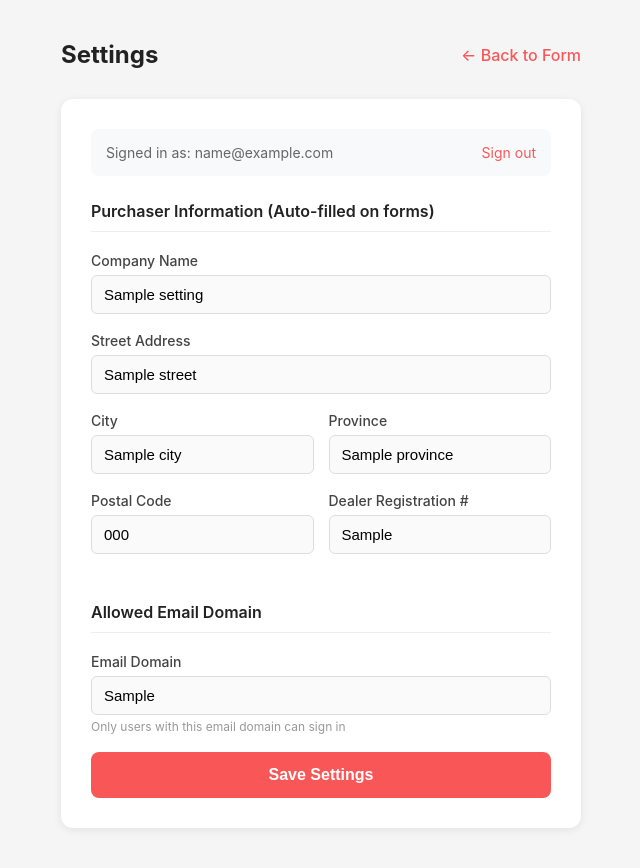
After one commit to brent-sudo/clutchbc, a Flask app: template templates/settings.html in a window 1280 px wide. The commit adds this page. Shown: the whole page, without its empty margins (319-959 px from the left). Run offline with Flask 3, Linux system fonts and the light colour scheme; the template is opened without the code that fills it: most values are stand-ins (such as "Sample title", 1, 10 or a date in 2020).

Commit message:
Add Google login and settings page

```diff
--- a/app.py
+++ b/app.py
@@ -7,12 +7,16 @@ Supports both digital and scanned PDFs (via OCR).
 
 import os
 import re
+import json
+import sqlite3
 from datetime import datetime
 from pathlib import Path
+from functools import wraps
 
-from flask import Flask, render_template, request, send_file, jsonify
+from flask import Flask, render_template, request, send_file, jsonify, redirect, url_for, session
 from pypdf import PdfReader, PdfWriter
 from werkzeug.utils import secure_filename
+from authlib.integrations.flask_client import OAuth
 
 # OCR support for scanned PDFs and images
 try:
@@ -32,27 +36,103 @@ except ImportError:
 
 app = Flask(__name__)
 app.config['MAX_CONTENT_LENGTH'] = 16 * 1024 * 1024  # 16MB max
+app.secret_key = os.environ.get('SECRET_KEY', 'dev-secret-key-change-in-production')
+
+# Google OAuth setup
+oauth = OAuth(app)
+google = oauth.register(
+    name='google',
+    client_id=os.environ.get('GOOGLE_CLIENT_ID'),
+    client_secret=os.environ.get('GOOGLE_CLIENT_SECRET'),
+    server_metadata_url='https://accounts.google.com/.well-known/openid-configuration',
+    client_kwargs={'scope': 'openid email profile'},
+)
 
 # Use /tmp for uploads in production (writable), local folder for development
 import tempfile
 if os.environ.get('RENDER'):
     app.config['UPLOAD_FOLDER'] = Path(tempfile.gettempdir()) / 'apv9t_uploads'
+    DB_PATH = Path(tempfile.gettempdir()) / 'apv9t_settings.db'
 else:
     app.config['UPLOAD_FOLDER'] = Path(__file__).parent / 'uploads'
+    DB_PATH = Path(__file__).parent / 'settings.db'
 app.config['UPLOAD_FOLDER'].mkdir(exist_ok=True)
 
 # Path to APV9T template
 APV9T_TEMPLATE = Path(__file__).parent / 'APV9T Form.pdf'
 
-# Purchaser info (always Clutch Technologies Inc)
-PURCHASER = {
-    "name": "Clutch Technologies Inc",
+# Default settings (used if database is empty)
+DEFAULT_SETTINGS = {
+    "company_name": "Clutch Technologies Inc",
     "street": "1735-4311 Hazelbridge Way",
     "city": "Richmond",
     "province": "BC",
     "postal_code": "V6X 3L7",
     "dealer_reg": "D50035",
+    "allowed_domain": "clutch.ca",
 }
+
+
+def init_db():
+    """Initialize SQLite database for settings."""
+    conn = sqlite3.connect(DB_PATH)
+    c = conn.cursor()
+    c.execute('''CREATE TABLE IF NOT EXISTS settings
+                 (key TEXT PRIMARY KEY, value TEXT)''')
+    conn.commit()
+    conn.close()
+
+
+def get_settings():
+    """Get all settings from database."""
+    init_db()
+    conn = sqlite3.connect(DB_PATH)
+    c = conn.cursor()
+    c.execute('SELECT key, value FROM settings')
+    rows = c.fetchall()
+    conn.close()
+    settings = DEFAULT_SETTINGS.copy()
+    for key, value in rows:
+        settings[key] = value
+    return settings
+
+
+def save_settings(new_settings):
+    """Save settings to database."""
+    init_db()
+    conn = sqlite3.connect(DB_PATH)
+    c = conn.cursor()
+    for key, value in new_settings.items():
+        c.execute('INSERT OR REPLACE INTO settings (key, value) VALUES (?, ?)', (key, value))
+    conn.commit()
+    conn.close()
+
+
+def get_purchaser():
+    """Get purchaser info from settings."""
+    settings = get_settings()
+    return {
+        "name": settings.get("company_name", ""),
+        "street": settings.get("street", ""),
+        "city": settings.get("city", ""),
+        "province": settings.get("province", ""),
+        "postal_code": settings.get("postal_code", ""),
+        "dealer_reg": settings.get("dealer_reg", ""),
+    }
+
+
+def login_required(f):
+    """Decorator to require login for routes."""
+    @wraps(f)
+    def decorated_function(*args, **kwargs):
+        if 'user' not in session:
+            return redirect(url_for('login'))
+        return f(*args, **kwargs)
+    return decorated_function
+
+
+# Legacy PURCHASER variable for compatibility (now uses database)
+PURCHASER = DEFAULT_SETTINGS
 
 
 def extract_apv250_data(file_path: str) -> dict:
@@ -317,6 +397,9 @@ def extract_apv250_data(file_path: str) -> dict:
 
 def fill_apv9t(vehicle_data: dict, output_path: str, sale_date: str = None, form_data: dict = None) -> None:
     """Fill APV9T form with extracted vehicle data."""
+    # Get purchaser info from database settings
+    purchaser = get_purchaser()
+
     reader = PdfReader(str(APV9T_TEMPLATE))
     writer = PdfWriter()
     writer.clone_document_from_reader(reader)
@@ -350,13 +433,13 @@ def fill_apv9t(vehicle_data: dict, output_path: str, sale_date: str = None, form
         'province1': vehicle_data.get('owner_province', 'BC'),
         'sellerPostalcode': vehicle_data.get('owner_postal', ''),
 
-        # Purchaser Information
-        'purchaserNameLine1': PURCHASER['name'],
-        'purchaserAddressLine1': PURCHASER['street'],
-        'purchaserAddressLine2': PURCHASER['city'],
-        'province2': PURCHASER['province'],
-        'purchaserPostalcode': PURCHASER['postal_code'],
-        'dealerRegNo': PURCHASER['dealer_reg'],
+        # Purchaser Information (from settings)
+        'purchaserNameLine1': purchaser['name'],
+        'purchaserAddressLine1': purchaser['street'],
+        'purchaserAddressLine2': purchaser['city'],
+        'province2': purchaser['province'],
+        'purchaserPostalcode': purchaser['postal_code'],
+        'dealerRegNo': purchaser['dealer_reg'],
 
         # Duplicate fields for other copies
         'registrationNumberA': vehicle_data.get('registration_number', ''),
@@ -376,12 +459,12 @@ def fill_apv9t(vehicle_data: dict, output_path: str, sale_date: str = None, form
         'sellerAddressLine3A': vehicle_data.get('owner_city', ''),
         'province1A': vehicle_data.get('owner_province', 'BC'),
         'sellerPostalcodeA': vehicle_data.get('owner_postal', ''),
-        'purchaserNameLine1A': PURCHASER['name'],
-        'purchaserAddressLine1A': PURCHASER['street'],
-        'purchaserAddressLine2A': PURCHASER['city'],
-        'province2A': PURCHASER['province'],
-        'purchaserPostalcodeA': PURCHASER['postal_code'],
-        'dealerRegNoA': PURCHASER['dealer_reg'],
+        'purchaserNameLine1A': purchaser['name'],
+        'purchaserAddressLine1A': purchaser['street'],
+        'purchaserAddressLine2A': purchaser['city'],
+        'province2A': purchaser['province'],
+        'purchaserPostalcodeA': purchaser['postal_code'],
+        'dealerRegNoA': purchaser['dealer_reg'],
     }
 
     # Add optional form fields if provided
@@ -458,8 +541,86 @@ def fill_apv9t(vehicle_data: dict, output_path: str, sale_date: str = None, form
 
 
 @app.route('/')
+@login_required
 def index():
     return render_template('index.html')
+
+
+@app.route('/login')
+def login():
+    """Show login page."""
+    if 'user' in session:
+        return redirect(url_for('index'))
+    error = request.args.get('error')
+    return render_template('login.html', error=error)
+
+
+@app.route('/login/google')
+def login_google():
+    """Initiate Google OAuth login."""
+    # Check if OAuth is configured
+    if not os.environ.get('GOOGLE_CLIENT_ID'):
+        # Development mode - auto login
+        session['user'] = {'email': 'dev@clutch.ca', 'name': 'Developer'}
+        return redirect(url_for('index'))
+    redirect_uri = url_for('auth_callback', _external=True)
+    return google.authorize_redirect(redirect_uri)
+
+
+@app.route('/auth/callback')
+def auth_callback():
+    """Handle Google OAuth callback."""
+    try:
+        token = google.authorize_access_token()
+        user_info = token.get('userinfo')
+        if not user_info:
+            user_info = google.get('https://openidconnect.googleapis.com/v1/userinfo').json()
+
+        email = user_info.get('email', '')
+        settings = get_settings()
+        allowed_domain = settings.get('allowed_domain', 'clutch.ca')
+
+        # Check email domain
+        if not email.endswith('@' + allowed_domain):
+            return redirect(url_for('login', error=f'Only @{allowed_domain} accounts can sign in'))
+
+        session['user'] = {
+            'email': email,
+            'name': user_info.get('name', email),
+        }
+        return redirect(url_for('index'))
+    except Exception as e:
+        return redirect(url_for('login', error='Login failed. Please try again.'))
+
+
+@app.route('/logout')
+def logout():
+    """Log out user."""
+    session.pop('user', None)
+    return redirect(url_for('login'))
+
+
+@app.route('/settings', methods=['GET', 'POST'])
+@login_required
+def settings():
+    """Settings page for dealer info."""
+    success = False
+    if request.method == 'POST':
+        new_settings = {
+            'company_name': request.form.get('company_name', ''),
+            'street': request.form.get('street', ''),
+            'city': request.form.get('city', ''),
+            'province': request.form.get('province', ''),
+            'postal_code': request.form.get('postal_code', ''),
+            'dealer_reg': request.form.get('dealer_reg', ''),
+            'allowed_domain': request.form.get('allowed_domain', 'clutch.ca'),
+        }
+        save_settings(new_settings)
+        success = True
+
+    current_settings = get_settings()
+    user_email = session.get('user', {}).get('email', '')
+    return render_template('settings.html', settings=current_settings, user_email=user_email, success=success)
 
 
 @app.route('/health')
@@ -488,6 +649,7 @@ def health():
 
 
 @app.route('/upload', methods=['POST'])
+@login_required
 def upload():
     if 'file' not in request.files:
         return jsonify({'error': 'No file uploaded'}), 400
@@ -539,6 +701,7 @@ def upload():
 
 
 @app.route('/download/<filename>')
+@login_required
 def download(filename):
     file_path = app.config['UPLOAD_FOLDER'] / secure_filename(filename)
     if file_path.exists():
@@ -551,6 +714,7 @@ def download(filename):
 
 
 @app.route('/update-pdf', methods=['POST'])
+@login_required
 def update_pdf():
     """Update an existing PDF with manual field values."""
     data = request.get_json()
@@ -616,6 +780,7 @@ def update_pdf():
 
 
 @app.route('/process-check', methods=['POST'])
+@login_required
 def process_check():
     """Process form upload and return JSON with warnings for missing fields."""
     if 'file' not in request.files:
@@ -691,6 +856,7 @@ def process_check():
 
 
 @app.route('/process', methods=['POST'])
+@login_required
 def process():
     """Process form upload and return filled PDF directly."""
     if 'file' not in request.files:
--- a/requirements.txt
+++ b/requirements.txt
@@ -5,3 +5,6 @@ gunicorn
 Pillow
 pytesseract
 pdf2image
+authlib
+requests
+python-dotenv
--- /dev/null
+++ b/templates/settings.html
@@ -0,0 +1,193 @@
+<!DOCTYPE html>
+<html lang="en">
+<head>
+    <meta charset="UTF-8">
+    <meta name="viewport" content="width=device-width, initial-scale=1.0">
+    <title>Settings - APV9T Auto Fill</title>
+    <style>
+        * { box-sizing: border-box; margin: 0; padding: 0; }
+        body {
+            font-family: -apple-system, BlinkMacSystemFont, "Segoe UI", Roboto, sans-serif;
+            background: #f5f5f5;
+            min-height: 100vh;
+            padding: 40px 20px;
+            color: #333;
+        }
+        .container { max-width: 520px; margin: 0 auto; }
+        .header {
+            display: flex;
+            justify-content: space-between;
+            align-items: center;
+            margin-bottom: 30px;
+        }
+        .header h1 {
+            font-size: 24px;
+            color: #222;
+        }
+        .back-link {
+            color: #F95757;
+            text-decoration: none;
+            font-weight: 500;
+        }
+        .back-link:hover {
+            text-decoration: underline;
+        }
+        .settings-box {
+            background: #fff;
+            padding: 30px;
+            border-radius: 12px;
+            box-shadow: 0 2px 8px rgba(0,0,0,0.08);
+        }
+        .section-title {
+            font-size: 16px;
+            font-weight: 600;
+            color: #222;
+            margin-bottom: 20px;
+            padding-bottom: 10px;
+            border-bottom: 1px solid #eee;
+        }
+        .form-group {
+            margin-bottom: 18px;
+        }
+        .form-label {
+            display: block;
+            color: #444;
+            font-weight: 500;
+            margin-bottom: 6px;
+            font-size: 14px;
+        }
+        .text-input {
+            padding: 10px 12px;
+            font-size: 15px;
+            border-radius: 6px;
+            border: 1px solid #ddd;
+            background: #fafafa;
+            width: 100%;
+        }
+        .text-input:focus {
+            outline: none;
+            border-color: #F95757;
+            background: #fff;
+        }
+        .row {
+            display: flex;
+            gap: 15px;
+        }
+        .row .form-group {
+            flex: 1;
+        }
+        .save-btn {
+            display: block;
+            width: 100%;
+            padding: 14px;
+            background: #F95757;
+            color: #fff;
+            border: none;
+            border-radius: 8px;
+            font-size: 16px;
+            font-weight: 600;
+            cursor: pointer;
+            margin-top: 10px;
+        }
+        .save-btn:hover {
+            background: #e04a4a;
+        }
+        .success {
+            background: #d4edda;
+            color: #155724;
+            padding: 12px;
+            border-radius: 6px;
+            margin-bottom: 20px;
+            font-size: 14px;
+        }
+        .user-info {
+            background: #f8f9fa;
+            padding: 15px;
+            border-radius: 8px;
+            margin-bottom: 25px;
+            display: flex;
+            justify-content: space-between;
+            align-items: center;
+        }
+        .user-email {
+            font-size: 14px;
+            color: #666;
+        }
+        .logout-link {
+            color: #F95757;
+            text-decoration: none;
+            font-size: 14px;
+        }
+        .help-text {
+            font-size: 12px;
+            color: #999;
+            margin-top: 4px;
+        }
+    </style>
+</head>
+<body>
+    <div class="container">
+        <div class="header">
+            <h1>Settings</h1>
+            <a href="/" class="back-link">&larr; Back to Form</a>
+        </div>
+
+        <div class="settings-box">
+            <div class="user-info">
+                <span class="user-email">Signed in as: {{ user_email }}</span>
+                <a href="/logout" class="logout-link">Sign out</a>
+            </div>
+
+            {% if success %}
+            <div class="success">Settings saved successfully!</div>
+            {% endif %}
+
+            <form method="POST">
+                <div class="section-title">Purchaser Information (Auto-filled on forms)</div>
+
+                <div class="form-group">
+                    <label class="form-label">Company Name</label>
+                    <input type="text" name="company_name" class="text-input" value="{{ settings.company_name or '' }}" placeholder="e.g. Clutch Technologies Inc">
+                </div>
+
+                <div class="form-group">
+                    <label class="form-label">Street Address</label>
+                    <input type="text" name="street" class="text-input" value="{{ settings.street or '' }}" placeholder="e.g. 1735-4311 Hazelbridge Way">
+                </div>
+
+                <div class="row">
+                    <div class="form-group">
+                        <label class="form-label">City</label>
+                        <input type="text" name="city" class="text-input" value="{{ settings.city or '' }}" placeholder="e.g. Richmond">
+                    </div>
+                    <div class="form-group">
+                        <label class="form-label">Province</label>
+                        <input type="text" name="province" class="text-input" value="{{ settings.province or '' }}" placeholder="e.g. BC">
+                    </div>
+                </div>
+
+                <div class="row">
+                    <div class="form-group">
+                        <label class="form-label">Postal Code</label>
+                        <input type="text" name="postal_code" class="text-input" value="{{ settings.postal_code or '' }}" placeholder="e.g. V6X 3L7">
+                    </div>
+                    <div class="form-group">
+                        <label class="form-label">Dealer Registration #</label>
+                        <input type="text" name="dealer_reg" class="text-input" value="{{ settings.dealer_reg or '' }}" placeholder="e.g. D50035">
+                    </div>
+                </div>
+
+                <div class="section-title" style="margin-top: 30px;">Allowed Email Domain</div>
+
+                <div class="form-group">
+                    <label class="form-label">Email Domain</label>
+                    <input type="text" name="allowed_domain" class="text-input" value="{{ settings.allowed_domain or 'clutch.ca' }}" placeholder="e.g. clutch.ca">
+                    <p class="help-text">Only users with this email domain can sign in</p>
+                </div>
+
+                <button type="submit" class="save-btn">Save Settings</button>
+            </form>
+        </div>
+    </div>
+</body>
+</html>
```
Also changed, not shown: templates/index.html (+40 -8 lines), templates/login.html (added, +99 -0 lines).
